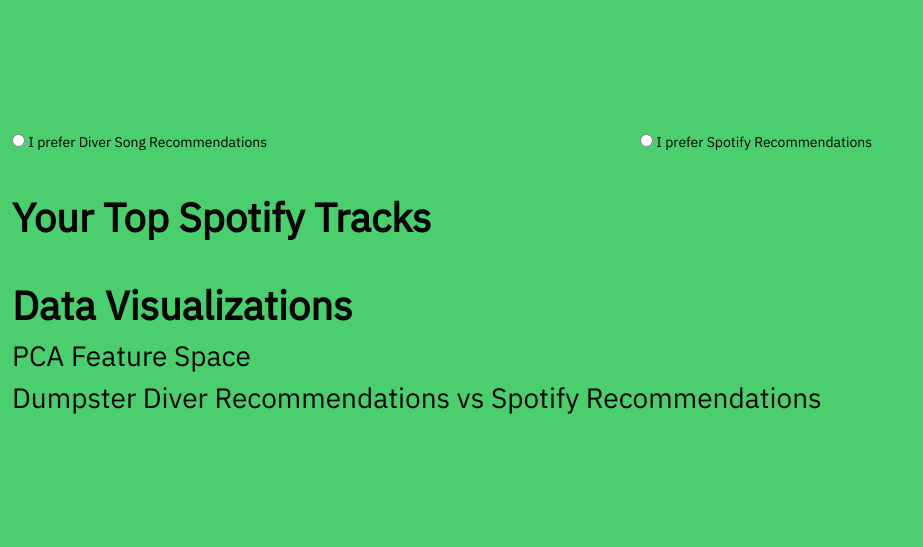
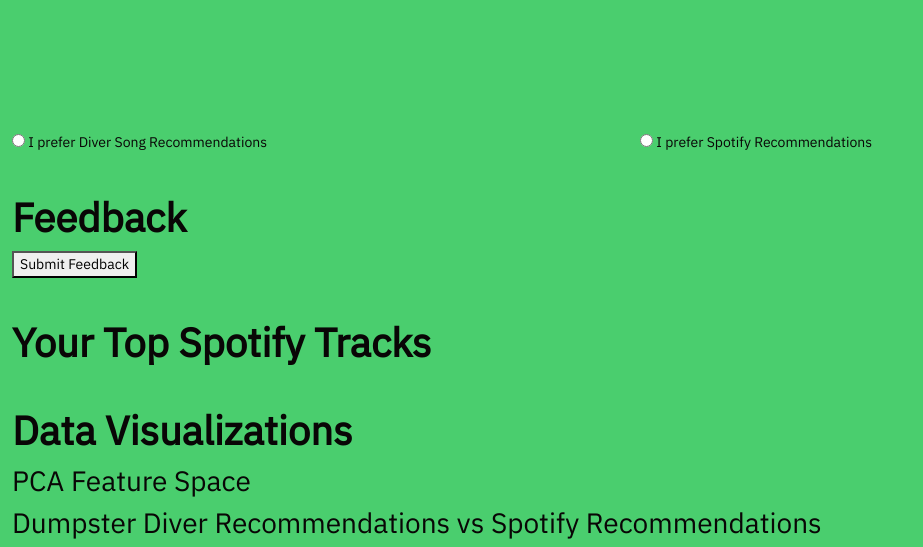
Before and after one commit to jaksiks/spotify-dumpster-diver, a Django app: template diver/dumpster_diver/templates/dumpster_diver/index.html in a window 1280 px wide. Shown: the part 440-987 px from the top of the page, without its empty margins (0-923 px from the left). Before the commit the page ends 854 px from the top, so only its background shows below. Run offline with Django 4.2, Linux system fonts and the light colour scheme; the template is opened without the code that fills it, so the values that code supplies are empty; some libraries are stand-ins or nearby versions.

Commit message:
google button

```diff
--- a/diver/dumpster_diver/templates/dumpster_diver/index.html
+++ b/diver/dumpster_diver/templates/dumpster_diver/index.html
@@ -36,6 +36,10 @@
         </div>
     </div>
 </div>
+<div>
+    <h2>Feedback</h2>
+    <button id="openGoogleForm" onclick="openGoogleForm()">Submit Feedback</button>
+</div>
 
 <h2>Your Top Spotify Tracks</h2>
 <div>
@@ -58,7 +62,9 @@
 
 {% block scripts %}
 <script>
-
+    function openGoogleForm() {
+        window.open('https://www.google.com', '_blank');
+    }
 </script>
 {% endblock %}
 
```
